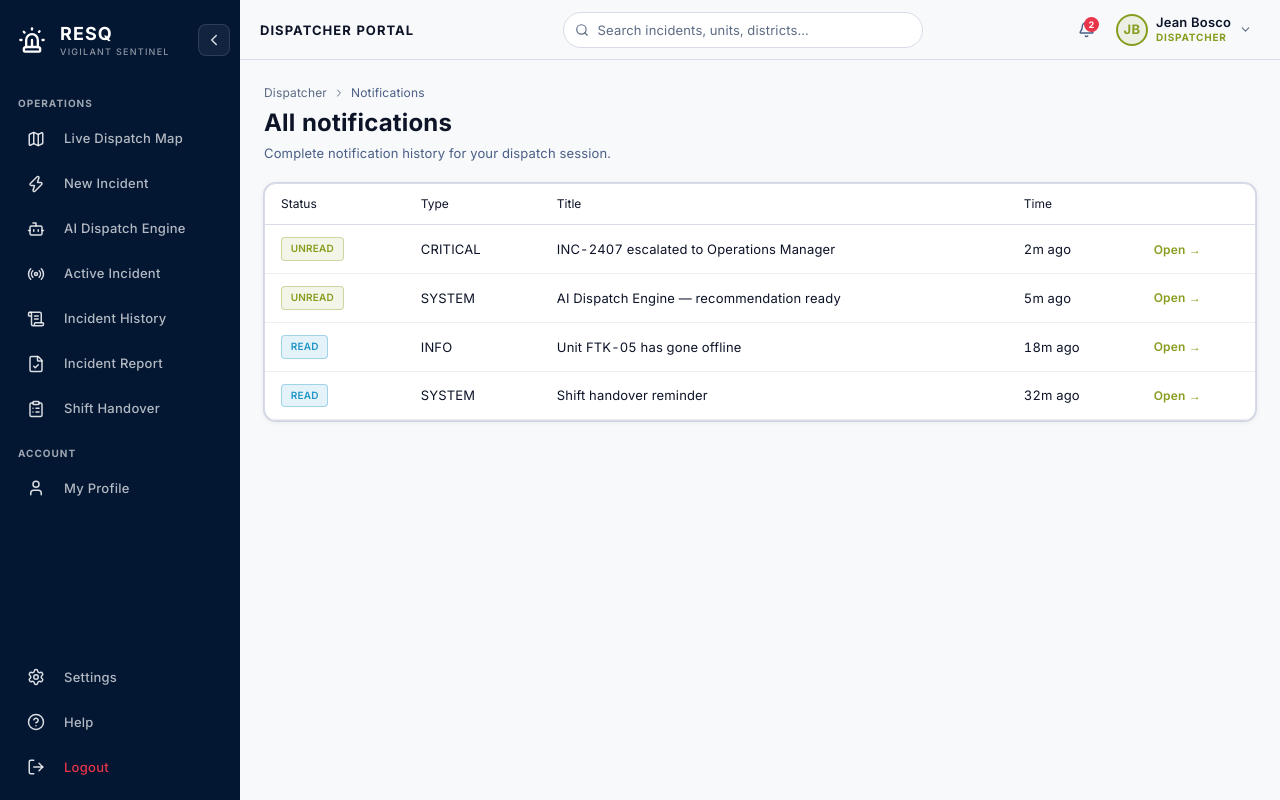
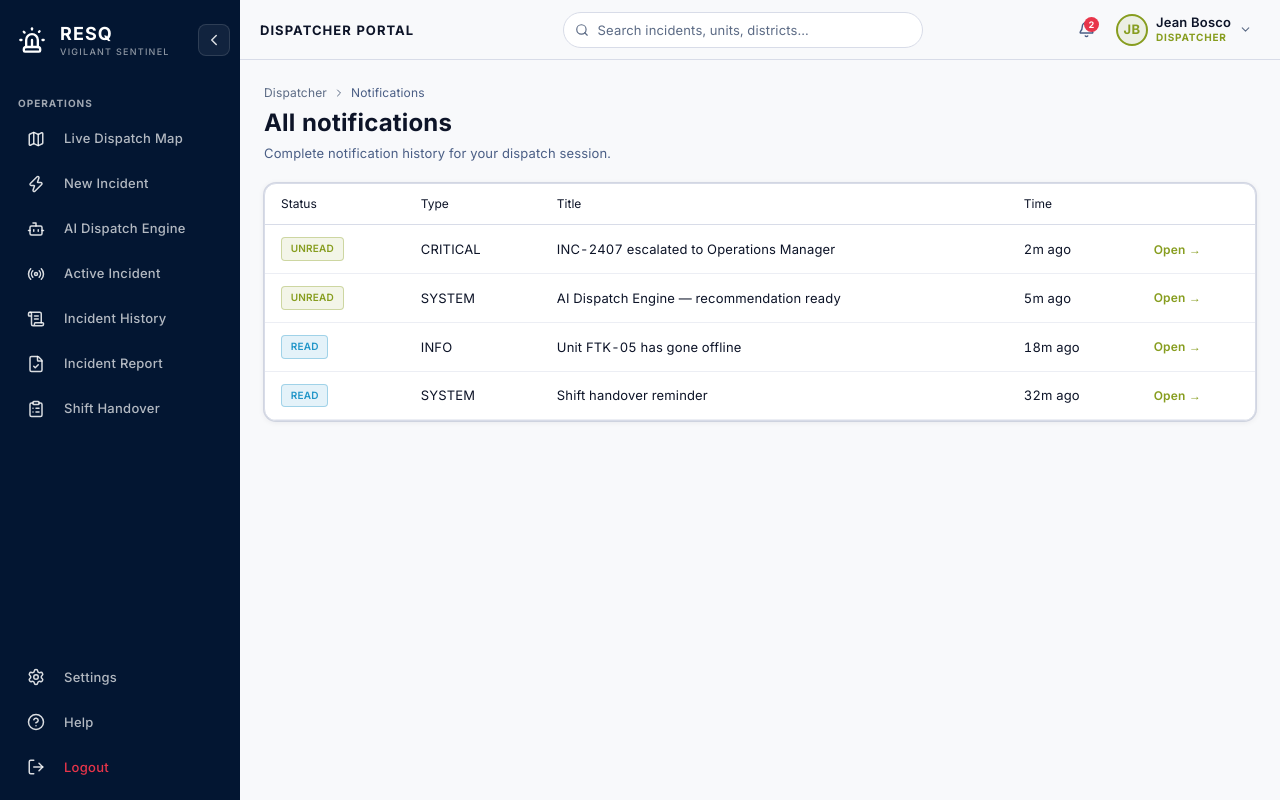
Before and after one commit to Munezeroolivierhugue/ResQ-Frontend, a React (Vite) app: page /dispatcher/notifications in a window 1280 px wide. Built offline with nearby package versions, Linux system fonts and the light colour scheme.

Commit message:
refactor: update layout components and dispatcher route guard

```diff
--- a/src/components/layout/AppShell.jsx
+++ b/src/components/layout/AppShell.jsx
@@ -15,8 +15,8 @@ export default function AppShell({ user }) {
           user={user}
           onMenuClick={() => setMobileOpen(v => !v)}
           portalLabel="Dispatcher Portal"
-          profileHref="/dispatcher/profile"
-          settingsHref="/dispatcher/settings"
+          profileHref="/dispatcher/settings/profile"
+          settingsHref="/dispatcher/settings/profile"
         />
         <main className="flex-1 overflow-auto bg-(--bg-base)">
           <Outlet />
--- a/src/components/layout/DispatcherRoute.jsx
+++ b/src/components/layout/DispatcherRoute.jsx
@@ -1,10 +1,15 @@
 import { Navigate, Outlet } from 'react-router-dom'
+import { getDemoRole } from '../../utils/authSession'
 
 /** Restricts dispatcher-only routes (e.g. dispatch-immediate). */
 export default function DispatcherRoute() {
-  const role = sessionStorage.getItem('resq-demo-role') || 'dispatcher'
+  const role = getDemoRole()
   if (role !== 'dispatcher') {
-    return <Navigate to={role === 'admin' ? '/admin' : '/login'} replace />
+    if (role === 'admin') return <Navigate to="/admin" replace />
+    if (role === 'ops_manager' || role === 'operations_manager') {
+      return <Navigate to="/ops-manager/dashboard" replace />
+    }
+    return <Navigate to="/login" replace />
   }
   return <Outlet />
 }
--- a/src/components/layout/Navbar.jsx
+++ b/src/components/layout/Navbar.jsx
@@ -7,7 +7,7 @@ export default function Navbar({
   user = { name: 'Jean Bosco', role: 'DISPATCHER' },
   onMenuClick,
   portalLabel = 'Dispatcher Portal',
-  profileHref = '/dispatcher/profile',
+  profileHref = '/dispatcher/settings/profile',
   settingsHref = '/dispatcher/settings',
 }) {
   const [showNotif, setShowNotif] = useState(false)
--- a/src/components/layout/Sidebar.jsx
+++ b/src/components/layout/Sidebar.jsx
@@ -1,6 +1,6 @@
 import { useLocation, Link } from 'react-router-dom'
 import {
-  Map, Zap, Bot, Radio, ScrollText, FileCheck, ClipboardList, User,
+  Map, Zap, Bot, Radio, ScrollText, FileCheck, ClipboardList,
   Settings, HelpCircle, LogOut, Siren, X,
 } from 'lucide-react'
 import SidebarToggle from './SidebarToggle'
@@ -47,7 +47,6 @@ function NavItem({ item, isActive, onClose }) {
 
 export default function Sidebar({ mobileOpen, onClose }) {
   const location = useLocation()
-  const isProfileActive = location.pathname === '/dispatcher/profile'
   const sidebarClasses = useSidebarClasses(mobileOpen)
 
   return (
@@ -74,13 +73,6 @@ export default function Sidebar({ mobileOpen, onClose }) {
           return <NavItem key={item.href} item={item} isActive={isActive} onClose={onClose} />
         })}
 
-        <div className="sidebar-section-label" style={{ paddingTop: 14 }}>Account</div>
-
-        <NavItem
-          item={{ icon: User, label: 'My Profile', href: '/dispatcher/profile' }}
-          isActive={isProfileActive}
-          onClose={onClose}
-        />
       </nav>
 
       {/* Bottom pinned */}
@@ -88,7 +80,7 @@ export default function Sidebar({ mobileOpen, onClose }) {
         {BOTTOM_ITEMS.map(item => {
           const Icon = item.icon
           const isSettings = item.href === '/dispatcher/settings'
-          const isActive = isSettings && location.pathname === '/dispatcher/settings'
+          const isActive = isSettings && location.pathname.startsWith('/dispatcher/settings')
           return (
             <div key={item.label} className={`sidebar-item-wrap${isActive ? ' active' : ''}`}>
               {isActive && (
```
